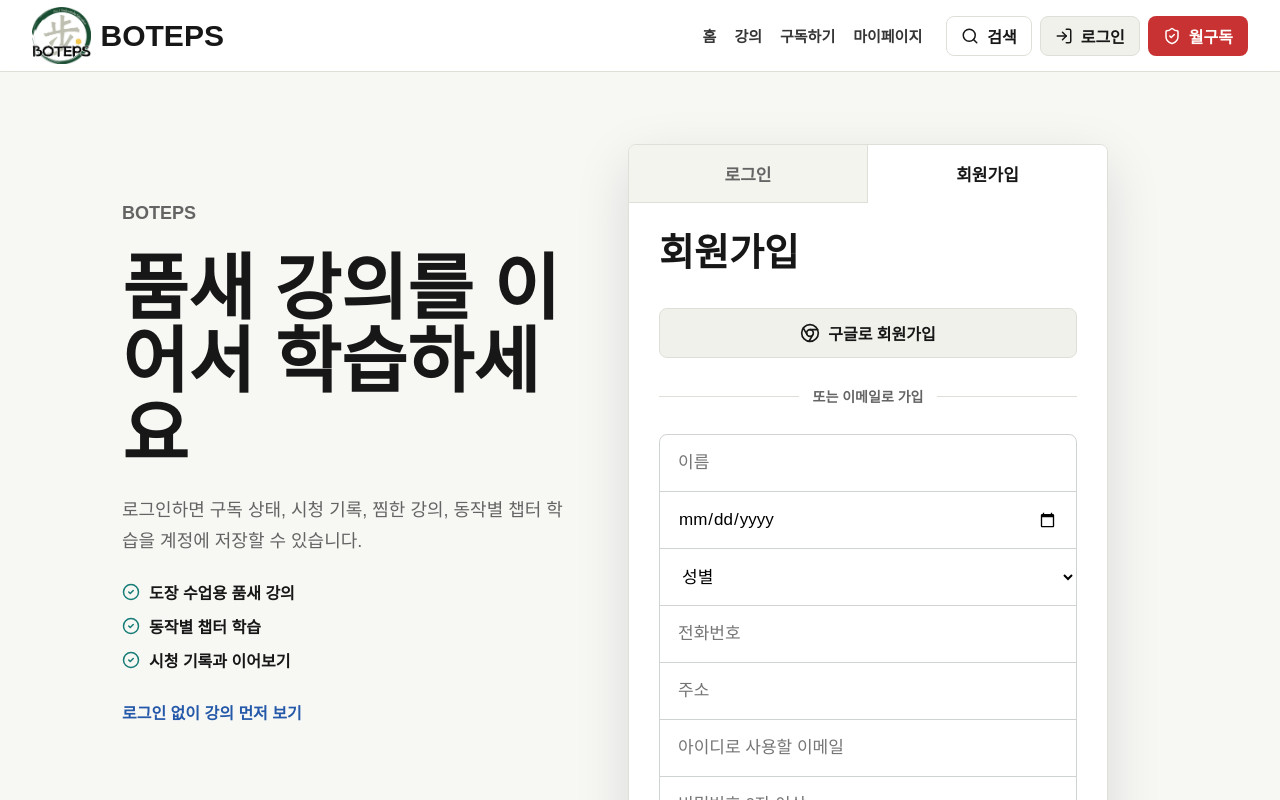
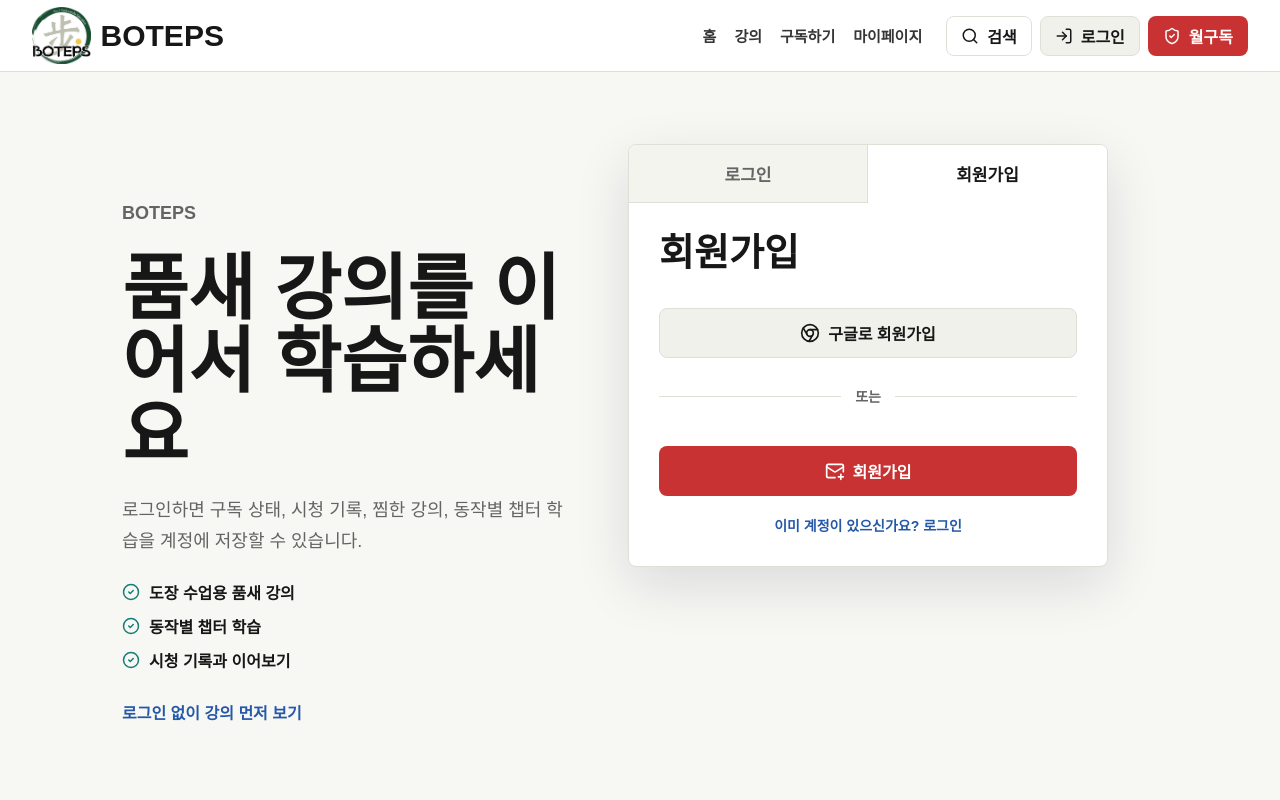
Before and after one commit to boteps4120-alt/botepswep, a Next.js app: page /login in a window 1280 px wide. Both pictures are taken after a click on the button "회원가입". Shown: the top 800 px of the page. Built offline with nearby package versions, Linux system fonts and the light colour scheme; no server answers.

Commit message:
Refine signup flow and member address display

```diff
--- a/app/admin/page.tsx
+++ b/app/admin/page.tsx
@@ -178,7 +178,7 @@ export default async function AdminPage({
 
           <div className="table-wrap">
             <h2>회원 및 구독 상태</h2>
-            <table>
+            <table className="member-table">
               <thead>
                 <tr>
                   <th>회원</th>
--- a/app/globals.css
+++ b/app/globals.css
@@ -1013,8 +1013,16 @@ th {
 }
 
 .address-cell {
-  max-width: 280px;
+  line-height: 1.5;
+  max-width: 380px;
+  min-width: 280px;
+  overflow-wrap: normal;
+  word-break: keep-all;
   white-space: normal;
+}
+
+.member-table {
+  min-width: 1280px;
 }
 
 .form-grid {
--- a/components/auth-form.tsx
+++ b/components/auth-form.tsx
@@ -15,16 +15,27 @@ type AuthFormProps = {
 
 export function AuthForm({ nextPath = "/mypage" }: AuthFormProps) {
   const [mode, setMode] = useState<"login" | "signup">("login");
+  const [signupStep, setSignupStep] = useState<"choice" | "email">("choice");
   const [loginState, loginAction, loginPending] = useActionState(signInWithPassword, initialState);
   const [signupState, signupAction, signupPending] = useActionState(signUpWithPassword, initialState);
+
+  function showLogin() {
+    setMode("login");
+    setSignupStep("choice");
+  }
+
+  function showSignup() {
+    setMode("signup");
+    setSignupStep("choice");
+  }
 
   return (
     <section className="auth-card" aria-label={mode === "login" ? "로그인" : "회원가입"}>
       <div className="auth-mode-tabs" role="tablist" aria-label="계정 메뉴">
-        <button className={mode === "login" ? "active" : ""} onClick={() => setMode("login")} type="button">
+        <button className={mode === "login" ? "active" : ""} onClick={showLogin} type="button">
           로그인
         </button>
-        <button className={mode === "signup" ? "active" : ""} onClick={() => setMode("signup")} type="button">
+        <button className={mode === "signup" ? "active" : ""} onClick={showSignup} type="button">
           회원가입
         </button>
       </div>
@@ -60,6 +71,8 @@ export function AuthForm({ nextPath = "/mypage" }: AuthFormProps) {
         </div>
       ) : (
         <div className="auth-mode-panel">
+          {signupStep === "choice" ? (
+            <>
               <h2>회원가입</h2>
               <form action={signInWithGoogle}>
                 <input type="hidden" name="next" value={nextPath} />
@@ -70,9 +83,23 @@ export function AuthForm({ nextPath = "/mypage" }: AuthFormProps) {
               </form>
 
               <div className="auth-divider">
-            <span>또는 이메일로 가입</span>
+                <span>또는</span>
               </div>
 
+              <button className="icon-button primary large full-button" onClick={() => setSignupStep("email")} type="button">
+                <MailPlus size={20} />
+                <span>회원가입</span>
+              </button>
+
+              <div className="auth-links single">
+                <button onClick={showLogin} type="button">
+                  이미 계정이 있으신가요? 로그인
+                </button>
+              </div>
+            </>
+          ) : (
+            <>
+              <h2>회원정보 입력</h2>
               <form action={signupAction} className="stacked-form">
                 <input type="hidden" name="next" value={nextPath} />
                 <input className="auth-input top" name="fullName" placeholder="이름" autoComplete="name" />
@@ -83,8 +110,6 @@ export function AuthForm({ nextPath = "/mypage" }: AuthFormProps) {
                   </option>
                   <option value="male">남성</option>
                   <option value="female">여성</option>
-              <option value="other">기타</option>
-              <option value="prefer_not_to_say">응답하지 않음</option>
                 </select>
                 <input className="auth-input middle" name="phone" placeholder="전화번호" type="tel" autoComplete="tel" />
                 <input className="auth-input middle" name="address" placeholder="주소" autoComplete="street-address" />
@@ -95,15 +120,20 @@ export function AuthForm({ nextPath = "/mypage" }: AuthFormProps) {
 
                 <button className="icon-button primary large full-button" disabled={signupPending}>
                   <MailPlus size={20} />
-              <span>{signupPending ? "가입 처리 중" : "회원가입"}</span>
+                  <span>{signupPending ? "가입 처리 중" : "회원가입 완료"}</span>
                 </button>
               </form>
 
-          <div className="auth-links single">
-            <button onClick={() => setMode("login")} type="button">
-              이미 계정이 있으신가요? 로그인
+              <div className="auth-links">
+                <button onClick={() => setSignupStep("choice")} type="button">
+                  이전
+                </button>
+                <button onClick={showLogin} type="button">
+                  로그인
                 </button>
               </div>
+            </>
+          )}
         </div>
       )}
     </section>
```
Lines whose indentation alone changed are shown as unchanged.
